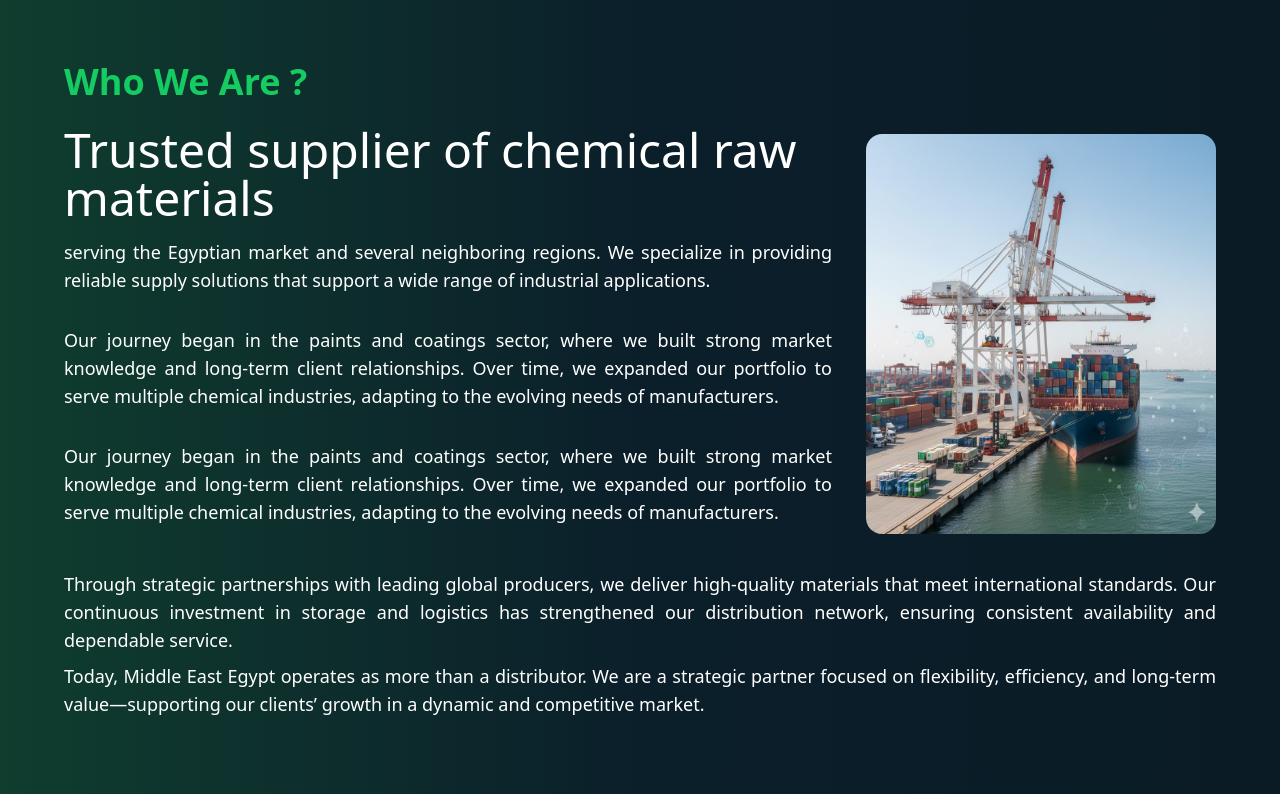
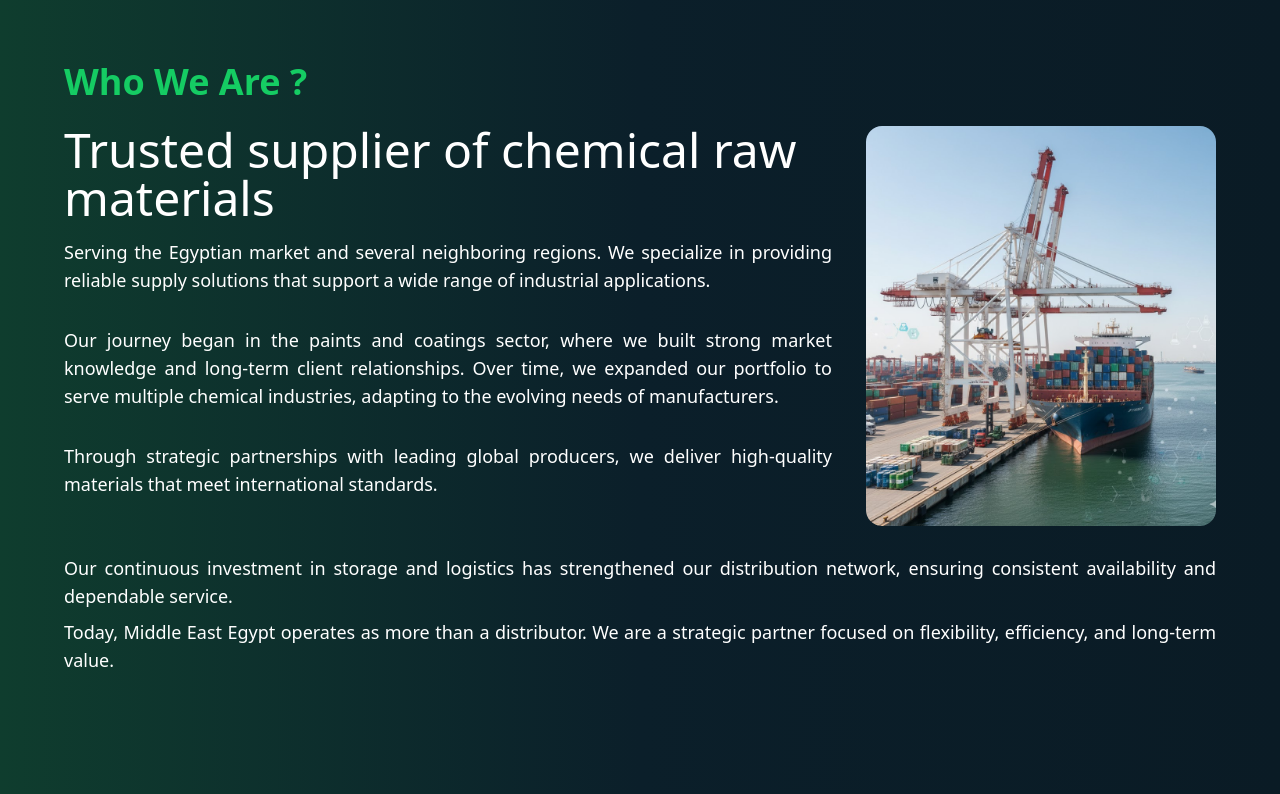
Before and after one commit to yassersalem74/Middle-East, a React (Vite) app: page /about in a window 1280 px wide. Shown: the part 746-1540 px from the top of the page. Built offline with nearby package versions, Linux system fonts and the light colour scheme; no server answers.

Commit message:
handle performance

```diff
--- a/index.html
+++ b/index.html
@@ -2,9 +2,23 @@
 <html lang="en">
   <head>
     <meta charset="UTF-8" />
-    <link rel="icon" type="image/svg+xml" href="/vite.svg" />
+
+    <!-- SEO -->
+    <meta name="theme-color" content="red" />
+    <title>Middle East Egypt </title>
+    <meta name="description"
+      content="Middle East Egypt supplies premium chemical raw materials for paints, coatings, plastics, construction and industrial applications across Egypt and the region." />
+    <link rel="canonical" href="https://middleeastegypt.com" />
+
+    <!-- Mobile -->
     <meta name="viewport" content="width=device-width, initial-scale=1.0" />
-    <title>middle-east</title>
+
+    <!-- Favicon -->
+    <link rel="icon" type="image/png" href="/middle-logo.png" />
+
+    <!-- Preload Hero Background (LCP improvement) -->
+    <link rel="preload" as="image" href="/here-image.png" />
+
   </head>
   <body>
     <div id="root"></div>
--- a/src/api/api.js
+++ b/src/api/api.js
@@ -15,6 +15,8 @@ export const CategoriesAPI = {
 // ===== Products =====
 export const ProductsAPI = {
   getAll: () => api.get("/Products"),
+
+  getById: (id) => api.get(`/Products/${id}`),
 
 };
 
--- a/src/components/AboutUS-Components/OurJourney.jsx
+++ b/src/components/AboutUS-Components/OurJourney.jsx
@@ -25,26 +25,52 @@ const journeyData = [
 
 export default function OurJourney() {
   return (
-    <section className="py-24  text-white">
+    <section
+      aria-labelledby="journey-heading"
+      className="py-24 text-white"
+    >
       {/* Heading */}
-      <h2 className="text-4xl text-center font-bold mb-4">Our Journey</h2>
+      <h2
+        id="journey-heading"
+        className="text-4xl text-center font-bold mb-4"
+      >
+        Our Journey
+      </h2>
+
       <p className="text-[#B4C9E2] text-xl text-center mb-12">
         A timeline of growth and commitment
       </p>
 
       {/* Timeline */}
       <div className="max-w-6xl mx-auto px-6">
-        {/* Icons + Line */}
         <div className="flex flex-col lg:flex-row items-center justify-between">
+
           {journeyData.map((item, index) => (
             <React.Fragment key={index}>
-              {/* Item */}
-              <div className="flex flex-col items-center">
+
+              {/* Timeline Item */}
+              <article className="flex flex-col items-center text-center">
+
                 {/* Icon */}
-                <div className="relative hover:bg-gradient-to-tr hover:from-[#044B9D] hover:to-[#05B24C] hover:border-amber-50 transition  duration-300  z-10 flex items-center justify-center w-20 h-20 rounded-full border border-white/40">
+                <div
+                  className="
+                    relative
+                    hover:bg-gradient-to-tr
+                    hover:from-[#044B9D]
+                    hover:to-[#05B24C]
+                    transition duration-300
+                    z-10 flex items-center justify-center
+                    w-20 h-20
+                    rounded-full
+                    border border-white/40
+                  "
+                >
                   <img
                     src={item.img}
-                    alt={item.title}
+                    alt={item.title + " milestone icon"}
+                    width="40"
+                    height="40"
+                    loading="lazy"
                     className="w-10 h-10 object-contain"
                   />
                 </div>
@@ -53,23 +79,25 @@ export default function OurJourney() {
                 <h3 className="mt-6 font-semibold text-[24px] text-[#8098C1]">
                   {item.title}
                 </h3>
-                <p className="mt-2 text-[16px] text-white text-center max-w-xs">
+
+                <p className="mt-2 text-[16px] text-white max-w-xs">
                   {item.desc}
                 </p>
-              </div>
+              </article>
 
-              {/* Line BETWEEN items */}
+              {/* Connector Line */}
               {index !== journeyData.length - 1 && (
                 <>
                   {/* Horizontal line (desktop) */}
-                  <div className="hidden lg:block flex-1 h-px bg-white/40 mx-4"></div>
+                  <div className="hidden lg:block flex-1 h-px bg-white/40 mx-4" aria-hidden="true"></div>
 
                   {/* Vertical line (mobile) */}
-                  <div className="lg:hidden w-px h-12 bg-white/40 my-6"></div>
+                  <div className="lg:hidden w-px h-12 bg-white/40 my-6" aria-hidden="true"></div>
                 </>
               )}
             </React.Fragment>
           ))}
+
         </div>
       </div>
     </section>
--- a/src/components/AboutUS-Components/WhoWeAre.jsx
+++ b/src/components/AboutUS-Components/WhoWeAre.jsx
@@ -1,55 +1,62 @@
 export default function WhoWeAre() {
   return (
-    <section className="py-16 px-16">
-      <h2 className="text-4xl text-[#15CC63] font-semibold">Who We Are ?</h2>
+    <section aria-labelledby="who-heading" className="py-16 px-16">
+
+      <h2 id="who-heading" className="text-4xl text-[#15CC63] font-semibold">
+        Who We Are ?
+      </h2>
 
       <div>
-        <div className="grid  grid-cols-1  md:grid-cols-2 lg:grid-cols-3 my-6">
-          <div className="flex flex-col items-center justify-start col-span-1 lg:col-span-2">
-            <h2 className="text-white text-5xl m-0 p-0">
+        <div className="grid grid-cols-1 md:grid-cols-2 lg:grid-cols-3 my-6">
+
+          {/* Text Content */}
+          <article className="flex flex-col items-start col-span-1 lg:col-span-2">
+
+            <h3 className="text-white text-5xl m-0 p-0">
               Trusted supplier of chemical raw materials
-            </h2>
-            <div className="text-white text-lg py-4 text-justify">
-              serving the Egyptian market and several neighboring regions. We
+            </h3>
+
+            <p className="text-white text-lg py-4 text-justify">
+              Serving the Egyptian market and several neighboring regions. We
               specialize in providing reliable supply solutions that support a
               wide range of industrial applications.
-            </div>
-            <div className="text-white text-lg py-4 text-justify">
+            </p>
+
+            <p className="text-white text-lg py-4 text-justify">
               Our journey began in the paints and coatings sector, where we
               built strong market knowledge and long-term client relationships.
               Over time, we expanded our portfolio to serve multiple chemical
               industries, adapting to the evolving needs of manufacturers.
-            </div>
-                      <div className="text-white text-lg py-4 text-justify">
-              Our journey began in the paints and coatings sector, where we
-              built strong market knowledge and long-term client relationships.
-              Over time, we expanded our portfolio to serve multiple chemical
-              industries, adapting to the evolving needs of manufacturers.
-            </div>
-          </div>
-          <div className=" flex flex-col items-center sm:items-end justify-center">
+            </p>
+
+            <p className="text-white text-lg py-4 text-justify">
+              Through strategic partnerships with leading global producers, we
+              deliver high-quality materials that meet international standards.
+            </p>
+          </article>
+
+          {/* Image */}
+          <figure className="flex flex-col items-center sm:items-end justify-center">
             <img
-              className="w-[350px] h-[400px] rounded-2xl"
+              className="w-[350px] h-[400px] rounded-2xl object-cover"
               src="aboutUs-who-we-are.png"
-              alt="who-we-are.png"
+              alt="Middle East Egypt facility"
+              width="350"
+              height="400"
+              loading="lazy"
             />
-          </div>
+          </figure>
         </div>
 
-        <div className="text-white text-lg py-1 text-justify">
-          Through strategic partnerships with leading global producers, we
-          deliver high-quality materials that meet international standards. Our
-          continuous investment in storage and logistics has strengthened our
-          distribution network, ensuring consistent availability and dependable
-          service.
-        </div>
+        <p className="text-white text-lg py-1 text-justify">
+          Our continuous investment in storage and logistics has strengthened our
+          distribution network, ensuring consistent availability and dependable service.
+        </p>
 
-        <div className="text-white text-lg py-1 text-justify">
+        <p className="text-white text-lg py-1 text-justify">
           Today, Middle East Egypt operates as more than a distributor. We are a
-          strategic partner focused on flexibility, efficiency, and long-term
-          value—supporting our clients’ growth in a dynamic and competitive
-          market.
-        </div>
+          strategic partner focused on flexibility, efficiency, and long-term value.
+        </p>
       </div>
     </section>
   );
--- a/src/components/Products-Components/ProductDetails.jsx
+++ b/src/components/Products-Components/ProductDetails.jsx
@@ -1,82 +1,43 @@
-import React, { useState } from "react";
+import React, { useEffect, useState } from "react";
 import { useParams, Link } from "react-router-dom";
-
-// Sample product data with additional details
-const products = [
-  {
-    id: 1,
-    img: "/titanium-dioide1.png",
-    title: "Titanium Dioxide",
-    cas: "13463-67-7",
-    purity: "99.9% Purity",
-    status: "IN STOCK",
-    stock: 120,
-    description:
-      "High-quality Titanium Dioxide suitable for paints, plastics, and coatings.",
-    grade: "Industrial",
-  },
-  {
-    id: 2,
-    img: "/titanium-dioide2.png",
-    title: "Titanium Dioxide",
-    cas: "13463-67-7",
-    purity: "99.9% Purity",
-    status: "IN STOCK",
-    stock: 0,
-    description: "Titanium Dioxide with excellent whiteness and opacity.",
-    grade: "Industrial",
-  },
-  {
-    id: 3,
-    img: "/titanium-dioide3.png",
-    title: "Titanium Dioxide",
-    cas: "13463-67-7",
-    purity: "99.9% Purity",
-    status: "LOW STOCK",
-    stock: 20,
-    description: "Low-stock Titanium Dioxide for industrial applications.",
-    grade: "Industrial",
-  },
-  {
-    id: 4,
-    img: "/titanium-dioide4.png",
-    title: "Titanium Dioxide",
-    cas: "13463-67-7",
-    purity: "99.9% Purity",
-    status: "IN STOCK",
-    stock: 50,
-    description: "Premium grade Titanium Dioxide for coatings industry.",
-    grade: "Industrial",
-  },
-  {
-    id: 5,
-    img: "/titanium-dioide5.png",
-    title: "Titanium Dioxide",
-    cas: "13463-67-7",
-    purity: "99.9% Purity",
-    status: "OUT OF STOCK",
-    stock: 0,
-    description: "Currently out of stock, next batch arriving soon.",
-    grade: "Industrial",
-  },
-  {
-    id: 6,
-    img: "/titanium-dioide6.png",
-    title: "Titanium Dioxide",
-    cas: "13463-67-7",
-    purity: "99.9% Purity",
-    status: "LOW STOCK",
-    stock: 15,
-    description: "Limited quantity available for urgent orders.",
-    grade: "Industrial",
-  },
-];
+import { ProductsAPI } from "../../api/api";
 
 export default function ProductDetails() {
   const { id } = useParams();
-  const product = products.find((p) => p.id === parseInt(id));
+
+  const [product, setProduct] = useState(null);
+  const [loading, setLoading] = useState(true);
   const [showForm, setShowForm] = useState(false);
 
+  // ===== Fetch Product by ID =====
+  useEffect(() => {
+    let mounted = true;
+
+    const fetchProduct = async () => {
+      try {
+        const res = await ProductsAPI.getById(id);
+        if (mounted) setProduct(res.data);
+      } catch {
+        setProduct(null);
+      } finally {
+        if (mounted) setLoading(false);
+      }
+    };
+
+    fetchProduct();
+    return () => (mounted = false);
+  }, [id]);
+
+  // ===== Loading State =====
+  if (loading) {
+    return (
+      <div className="text-center mt-40 text-white text-2xl">
+        Loading...
+      </div>
+    );
+  }
+
+  // ===== Not Found =====
   if (!product) {
     return (
       <div className="text-center mt-40 text-white text-2xl">
@@ -90,78 +51,83 @@ export default function ProductDetails() {
 
   return (
     <section className="py-24 px-6 text-white font-inter min-h-screen flex flex-col items-center">
-      {/* Go Back Button */}
+      {/* ===== Back Button ===== */}
       <div className="w-full max-w-5xl mb-8">
         <Link to="/products">
-          <button className="py-3 px-6 text-lg font-semibold rounded-xl text-white cursor-pointer bg-gradient-to-r from-[#033F83CC] to-[#044B9D] transition hover:opacity-90">
+          <button className="py-3 cursor-pointer px-6 text-lg font-semibold rounded-xl text-white bg-gradient-to-r from-[#033F83CC] to-[#044B9D] transition hover:opacity-90">
             &larr; Go Back
           </button>
         </Link>
       </div>
 
-      {/* Product Card */}
+      {/* ===== Product Card ===== */}
       <div className="max-w-5xl w-full flex flex-col md:flex-row gap-10 md:gap-16">
+
         {/* Image */}
         <img
-          src={product.img}
+          src={product.imageUrl}
           alt={product.title}
           className="w-full md:w-1/2 h-[300px] md:h-[400px] object-cover rounded-2xl shadow-lg"
         />
 
         {/* Details */}
         <div className="flex-1 flex flex-col gap-6">
+
+          {/* Stock Badge */}
           <div
             className={`w-[110px] h-[32px] rounded-[8px] flex items-center justify-center font-medium text-[16px] ${
-              product.stock > 0
+              product.quantity > 0
                 ? "bg-[#0F3D2E] text-[#15CC63]"
                 : "bg-[#261818] text-[#FF3B30]"
             }`}
           >
-            {product.stock > 0 ? "In Stock" : "Out of Stock"}
+            {product.quantity > 0 ? "In Stock" : "Out of Stock"}
           </div>
 
-          <h1 className="text-4xl font-semibold text-[#FFFFFF]">
+          <h1 className="text-4xl font-semibold text-white">
             {product.title}
           </h1>
 
-          <p className="text-[#FFFFFF] text-2xl">{product.description}</p>
+          <p className="text-white text-2xl">
+            {product.description}
+          </p>
 
+          {/* Specifications */}
           <div className="flex flex-wrap justify-between gap-4 md:gap-6 bg-[#3C575D66] rounded-3xl py-6 px-3 border border-[#B4C9E233]">
-            <div className="text-[#FFFFFF]">
-              <div className="font-semibold">CAS Number : </div>
-              <div className="text-[#5C8ABF]">{product.cas}</div>
+            <div className="text-white">
+              <div className="font-semibold">CAS Number :</div>
+              <div className="text-[#5C8ABF]">{product.casNumber}</div>
             </div>
-            <div className="text-[#FFFFFF]">
-              <div className="font-semibold">Purity : </div>
+
+            <div className="text-white">
+              <div className="font-semibold">Purity :</div>
               <div className="text-[#5C8ABF]">{product.purity}</div>
             </div>
-            <div className="text-[#FFFFFF]">
-              <div className="font-semibold">Grade : </div>
+
+            <div className="text-white">
+              <div className="font-semibold">Grade :</div>
               <div className="text-[#5C8ABF]">{product.grade}</div>
             </div>
           </div>
 
-          {/* Send Request Button */}
+          {/* CTA */}
           <button
-            onClick={() => setShowForm(!showForm)}
-            className="mt-4 w-full py-3 text-lg font-semibold rounded-xl text-white cursor-pointer bg-gradient-to-r from-[#033F83CC] to-[#044B9D] transition hover:opacity-90"
+            onClick={() => setShowForm(true)}
+            className="mt-4 cursor-pointer w-full py-3 text-lg font-semibold rounded-xl text-white bg-gradient-to-r from-[#033F83CC] to-[#044B9D] transition hover:opacity-90"
           >
             Send Request
           </button>
         </div>
       </div>
 
-      {/* Request Form Modal */}
-      {/* Request Form Modal */}
+      {/* ===== Request Modal ===== */}
       {showForm && (
         <div className="fixed inset-0 z-50 flex items-center justify-center">
-          {/* Blurred semi-transparent background */}
           <div
             className="absolute inset-0 bg-black/90 backdrop-blur-sm"
-            onClick={() => setShowForm(false)} // close modal when clicking outside
+            onClick={() => setShowForm(false)}
           ></div>
 
-          {/* Modal content */}
           <div className="relative w-full max-w-lg rounded-2xl border border-[#E6EDF580] shadow-[0px_0px_6px_0px_white] p-6 bg-white/5 z-10">
             <div className="flex justify-between items-center mb-4">
               <h2 className="text-2xl font-semibold text-white">
@@ -169,65 +135,31 @@ export default function ProductDetails() {
               </h2>
               <button
                 onClick={() => setShowForm(false)}
-                className="text-red-500 cursor-pointer text-2xl font-bold"
+                className="text-red-500 text-2xl font-bold"
               >
                 &times;
               </button>
             </div>
+
             <form className="space-y-6">
               {["Name", "Email", "Phone Number"].map((placeholder, index) => (
                 <input
                   key={index}
                   type="text"
                   placeholder={placeholder}
-                  className="
-              w-full
-              bg-[#3C575D]
-              rounded-xl
-              px-5
-              py-4
-              text-white
-              placeholder:text-[#CDDBEB]
-              placeholder:text-[24px]
-              placeholder:font-normal
-              focus:outline-none
-            "
+                  className="w-full bg-[#3C575D] rounded-xl px-5 py-4 text-white placeholder:text-[#CDDBEB] placeholder:text-[22px] focus:outline-none"
                 />
               ))}
 
               <textarea
                 rows="4"
                 placeholder="Message"
-                className="
-            w-full
-            bg-[#3C575D]
-            rounded-lg
-            px-5
-            py-4
-            text-white
-            placeholder:text-[#CDDBEB]
-            placeholder:text-[24px]
-            placeholder:font-normal
-            focus:outline-none
-            resize-none
-          "
+                className="w-full bg-[#3C575D] rounded-lg px-5 py-4 text-white placeholder:text-[#CDDBEB] placeholder:text-[22px] focus:outline-none resize-none"
               />
 
               <button
                 type="submit"
-                className="
-            w-full
-            bg-gradient-to-r from-[#033F83CC] to-[#044B9D]
-            text-white
-            text-lg
-            font-semibold
-            py-4
-            rounded-lg
-            cursor-pointer
-            border-transparent
-            hover:opacity-90
-            transition
-          "
+                className="w-full cursor-pointer bg-gradient-to-r from-[#033F83CC] to-[#044B9D] text-white text-lg font-semibold py-4 rounded-lg hover:opacity-90 transition"
               >
                 Send Request
               </button>
--- a/src/pages/AboutUs.jsx
+++ b/src/pages/AboutUs.jsx
@@ -1,19 +1,17 @@
-import React from "react";
 import AboutUSHeroSection from "../components/AboutUS-Components/AboutUSHeroSection";
 import WhoWeAre from "../components/AboutUS-Components/WhoWeAre";
 import OurValueSection from "../components/AboutUS-Components/OurValueSection";
 import OurJourney from "../components/AboutUS-Components/OurJourney";
-import OurTeamSection from "../components/Home-Components/OurTeamSection";
 import OurTeamAboutSection from "../components/AboutUS-Components/OurTeamAboutSection";
 
 export default function AboutUs() {
   return (
-    <div>
+    <main>
       <AboutUSHeroSection></AboutUSHeroSection>
       <WhoWeAre></WhoWeAre>
       <OurValueSection></OurValueSection>
       <OurJourney></OurJourney>
       <OurTeamAboutSection></OurTeamAboutSection>
-    </div>
+    </main>
   );
 }
```
Also changed, not shown: src/components/AboutUS-Components/AboutUSHeroSection.jsx (+13 -11 lines), src/components/AboutUS-Components/OurTeamAboutSection.jsx (+13 -13 lines), src/components/Home-Components/AboutSection.jsx (+4 -4 lines), src/components/Home-Components/HeroSection.jsx (+13 -4 lines), src/pages/Home.jsx (+9 -8 lines).
